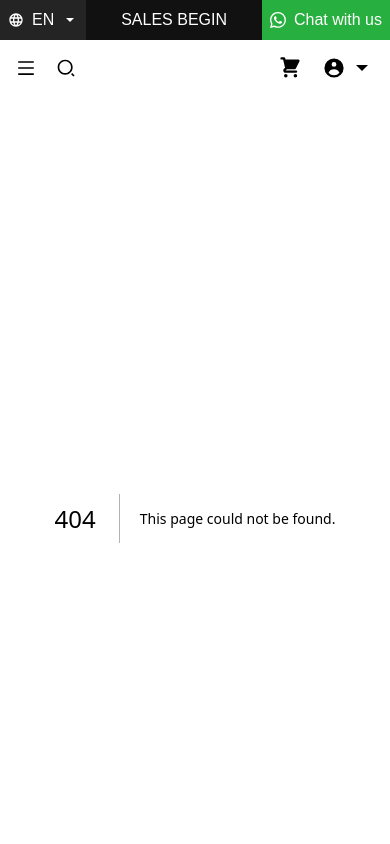
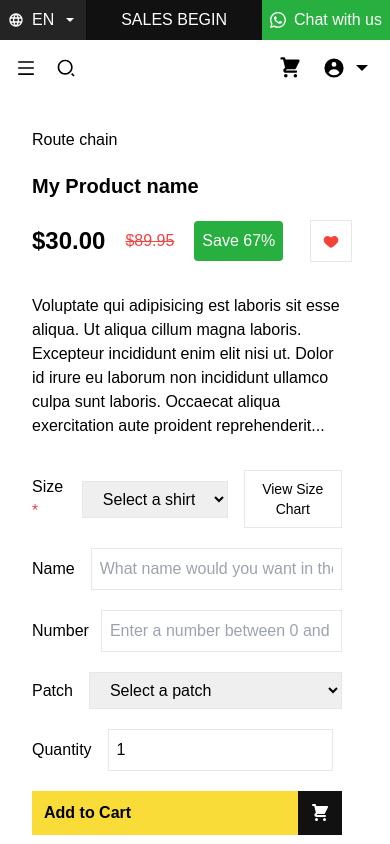
Before and after one commit to bernixCodes/effects, a Next.js app: page /popular-product/1 in a window 390 px wide. Before the commit this address had no page. Shown: the top 844 px of the page. Built offline with nearby package versions, Linux system fonts and the light colour scheme.

Commit message:
forms_mobile view

```diff
--- /dev/null
+++ b/pages/popular-product/[id].js
@@ -0,0 +1,120 @@
+import { FcLike } from "react-icons/fc";
+import { HiShoppingCart } from "react-icons/hi";
+
+const ItemDetail = () => {
+  return (
+    <div className="grid grid-cols-1 md:grid-cols-2  md:px-32 md:py-10 p-8">
+      <div>Route chain</div>
+
+      <div className="py-5">
+        {/* image section */}
+        <div>
+          {/* main image */}
+          <div></div>
+          {/* supporting  images */}
+          <div></div>
+        </div>
+
+        {/* form section */}
+        <div className="cursor-pointer md:w-3/4 w-full ">
+          <h2 className="font-bold text-xl">My Product name</h2>
+          <div className="py-5 flex items-center gap-5 ">
+            <p className="text-2xl font-bold">$30.00</p>
+            <p className="text-red-500 line-through">$89.95</p>
+            <button className="text-white bg-greenBtnColor p-2 rounded">
+              Save 67%
+            </button>
+            <div className="flex gap-2 items-center border p-3 m-auto ">
+              <FcLike />
+              <p className="hidden md:block">Add to Favourites</p>
+            </div>
+          </div>
+          <div className="font-light py-3 pr-4">
+            Voluptate qui adipisicing est laboris sit esse aliqua. Ut aliqua
+            cillum magna laboris. Excepteur incididunt enim elit nisi ut. Dolor
+            id irure eu laborum non incididunt ullamco culpa sunt laboris.
+            Occaecat aliqua exercitation aute proident reprehenderit...
+          </div>
+
+          {/* form */}
+          <form className="w-full mt-5 pr-4">
+            <div className="flex items-center gap-4 ">
+              <label for="size">
+                Size <span className="text-red-500">*</span>
+              </label>
+              <div className="flex-auto flex gap-3 ">
+                <select
+                  id="size"
+                  name="size"
+                  className="outline-none px-4 py-2 w-full border"
+                >
+                  <option>Select a shirt size</option>
+                  <option>Small</option>
+                  <option>Medium</option>
+                  <option>Large</option>
+                  <option>Extra Large</option>
+                </select>
+              </div>
+              <button className="border text-sm p-2">View Size Chart</button>
+            </div>
+
+            <div className="flex items-center gap-4 my-5">
+              <label for="name">Name</label>
+              <input
+                id="name"
+                type={"text"}
+                placeholder="What name would you want in the shirt?"
+                className="w-full border p-2 outline-none"
+              />
+            </div>
+
+            <div className="flex items-center gap-3 ">
+              <label for="number">Number</label>
+              <input
+                id="number"
+                type={"text"}
+                placeholder="Enter a number between 0 and 99"
+                className="w-full border p-2 outline-none"
+              />
+            </div>
+
+            <div className="flex items-center gap-4 my-5">
+              <label for="patch">Patch</label>
+              <select
+                id="patch"
+                name="patch"
+                className="outline-none px-4 py-2 w-full border"
+              >
+                <option>Select a patch</option>
+                <option>Patch 1</option>
+                <option>Patch 2</option>
+                <option>Patch 3</option>
+                <option>Patch 4</option>
+              </select>
+            </div>
+
+            <div className="flex items-center gap-4 mb-5">
+              <label for="quantity">Quantity</label>
+              <input
+                id="quantity"
+                value="1"
+                type={"number"}
+                min="1"
+                className="w-fit border p-2 outline-none"
+              />
+            </div>
+
+            <div className="flex items-center justify-between bg-yellowColor ">
+              <p className="font-semibold px-3"> Add to Cart</p>
+              <span className="bg-headerColor text-white p-3 text-xl">
+                <HiShoppingCart />
+              </span>
+            </div>
+          </form>
+        </div>
+      </div>
+    </div>
+  );
+};
+
+export default ItemDetail;
```
